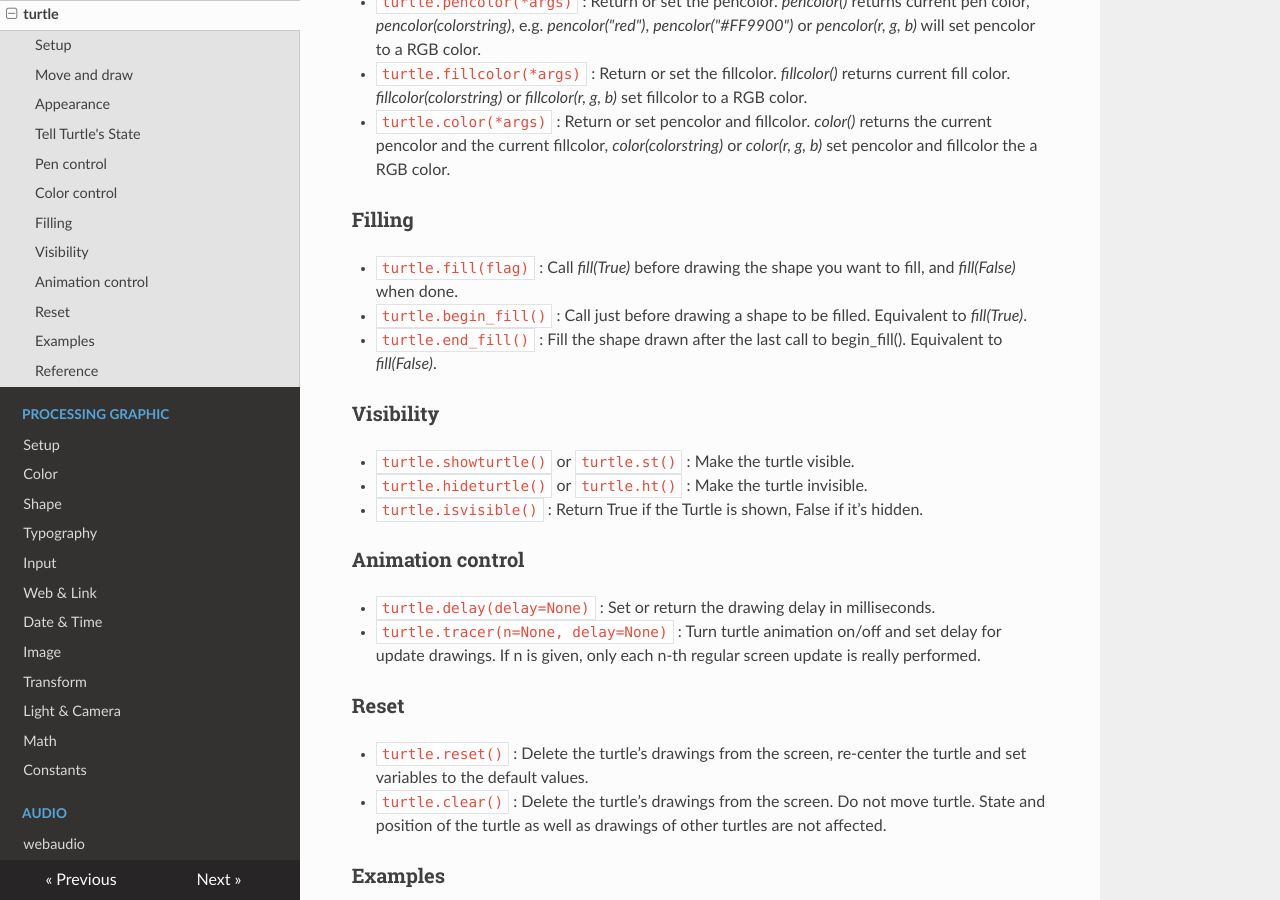
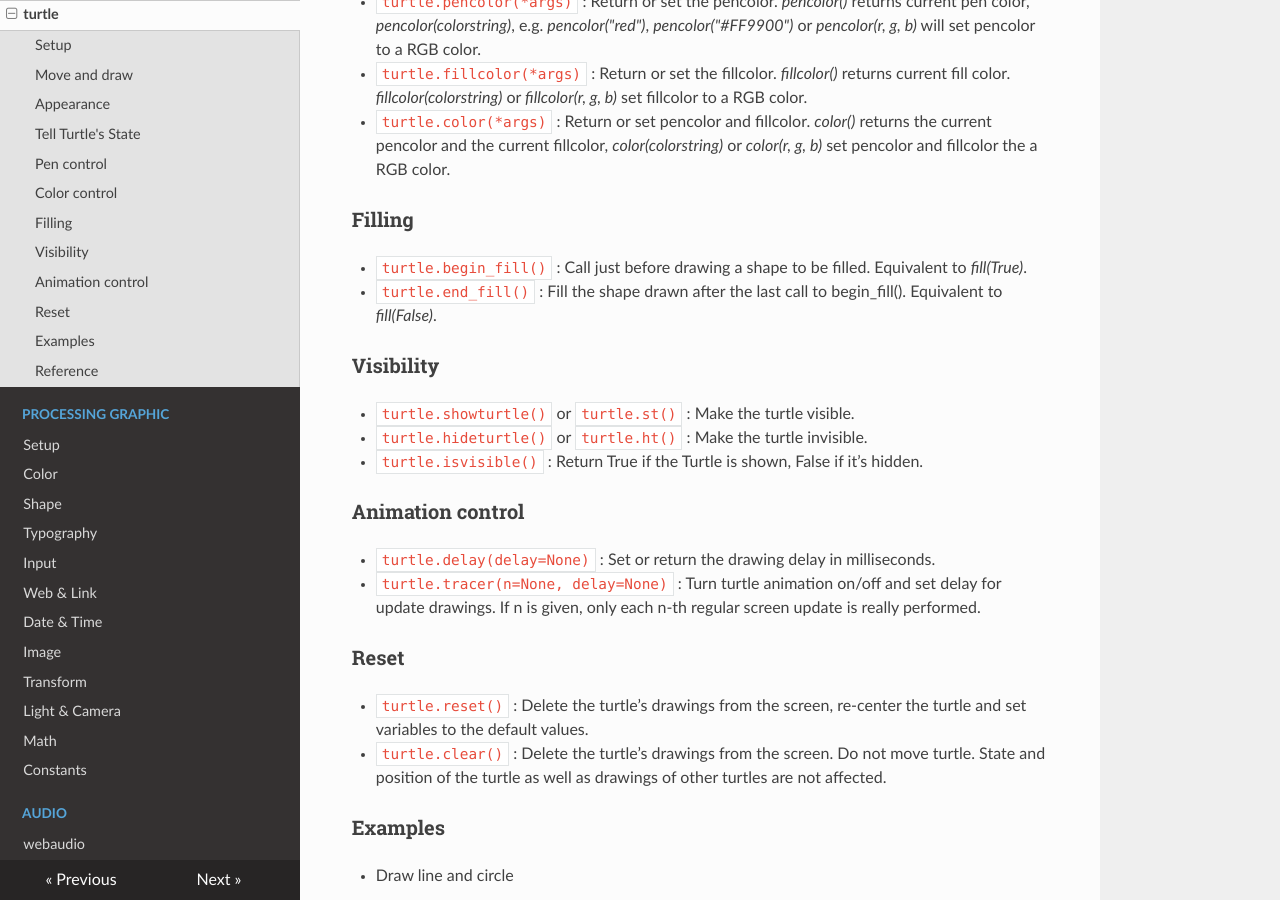
Before and after one commit to oyoclass/pythonmini-doc, an MkDocs documentation site: the page built from doc/turtle/turtle.md, in a window 1280 px wide and 900 px high, scrolled down 1887 px. Built offline with MkDocs 1.6.1, drawn with Linux system fonts in a browser that asks for light colours; nearby versions of some CDN libraries.

Commit message:
remove turtle.fill function doc (skulpt doesn't support it)

````diff
--- a/doc/turtle/turtle.md
+++ b/doc/turtle/turtle.md
@@ -56,7 +56,6 @@ Now you have your own turtle (in this example I called it *nick*, but you can ch
 * ```turtle.color(*args)``` : Return or set pencolor and fillcolor. *color()* returns the current pencolor and the current fillcolor, *color(colorstring)* or *color(r, g, b)* set pencolor and fillcolor the a RGB color.
 
 ### Filling
-* ```turtle.fill(flag)``` : Call *fill(True)* before drawing the shape you want to fill, and *fill(False)* when done.
 * ```turtle.begin_fill()``` : Call just before drawing a shape to be filled. Equivalent to *fill(True)*.
 * ```turtle.end_fill()``` : Fill the shape drawn after the last call to begin_fill(). Equivalent to *fill(False)*.
 
````
